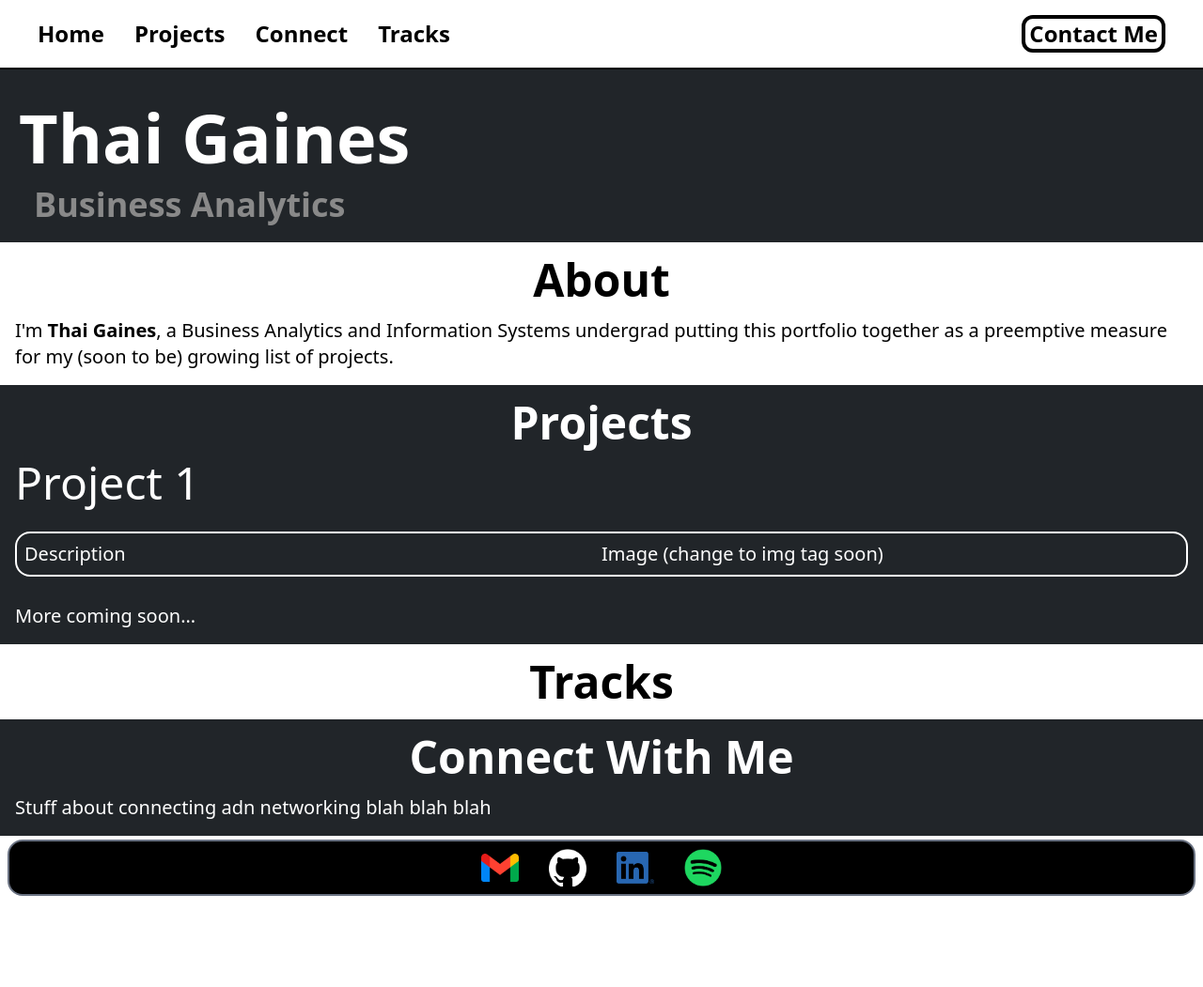
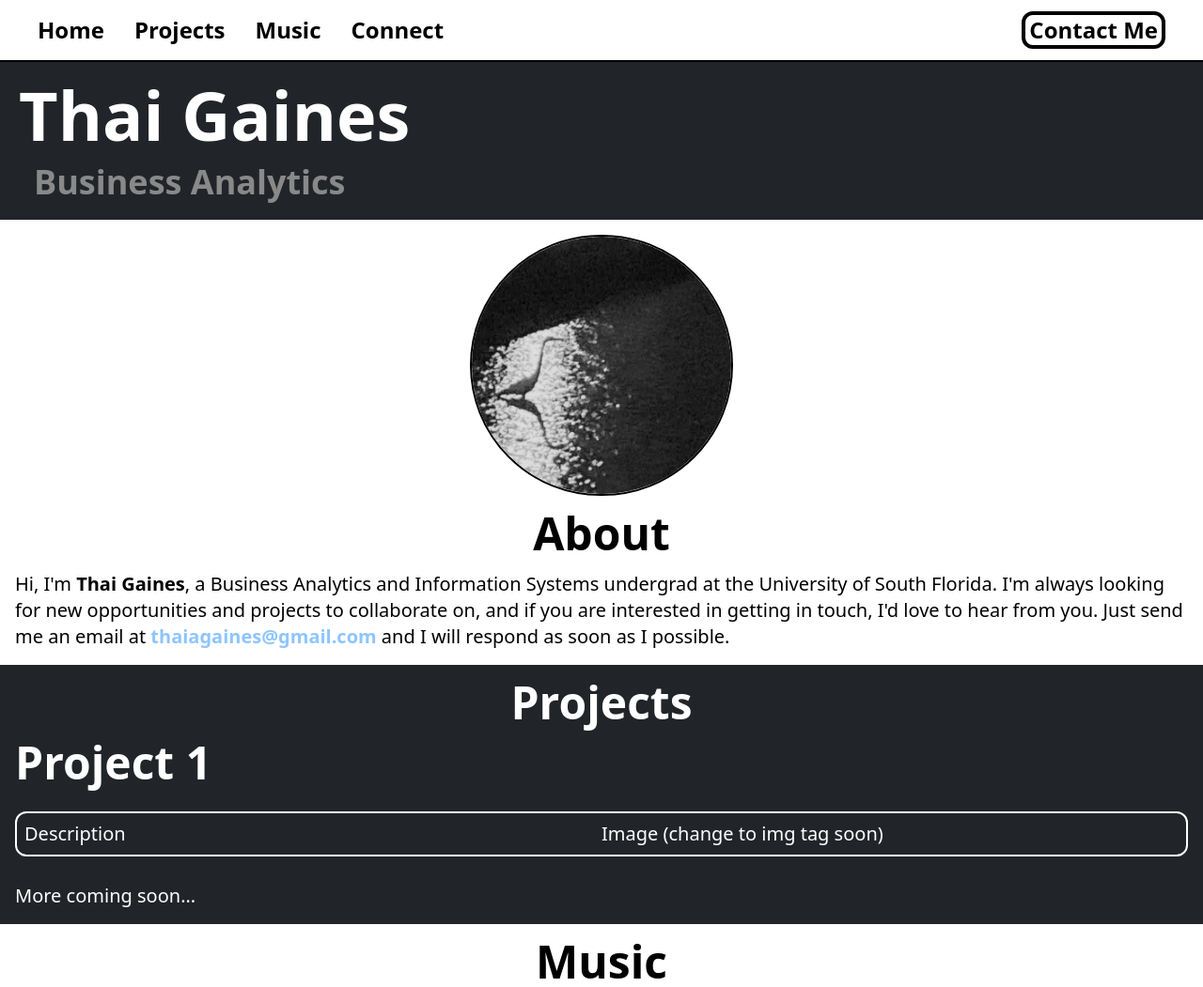
Before and after one commit to thaigaines/portfolio, a website: page index.html in a window 1280 px wide. Shown: the top 1051 px of the page at 94% size. Before the commit the page ends 958 px from the top, so only its background shows below. Drawn offline with nearby package versions, Linux system fonts and the light colour scheme; files that its build step writes are made by us from their sources.

Commit message:
consolidated repetitive styles and added more dynamic functionality

```diff
--- a/css/styles.css
+++ b/css/styles.css
@@ -33,3 +33,17 @@ img, video {
 .delay2 { animation-delay: 0.30s; }
 .delay3 { animation-delay: 0.45s; }
 .delay4 { animation-delay: 0.60s; }
+/* ===========================
+        CLASS DEFINITIONS
+=========================== */
+.hyperlink {transition: border-bottom-width 250ms;}
+.hyperlink:hover {
+    border-bottom-width: 3px;
+    border-bottom-style: solid;
+}
+
+.hover-button {transition: background-color 250ms, color 250ms; border-color: black;}
+.hover-button:hover {
+    background-color: black;
+    color: white;
+}
--- a/index.html
+++ b/index.html
@@ -11,17 +11,17 @@
         <title>thai gaines</title>
     </head>
 
-    <body>
-        <div id="page-div" class=" min-h-dvh text-xl">
+    <body class="font-sans">
+        <div id="page-div" class="min-h-dvh text-xl">
 
-            <div id="sticky-nav" class="sticky inset-x-0 top-0 z-10 border-b-2 border-b-black bg-white">
-                <div class="flex items-center gap-8 py-4 mx-10 font-extrabold text-2xl">
-                        <a class="fadeInDown" href="#top">Home</a>
-                        <a class="fadeInDown delay1" href="#projects">Projects</a>
-                        <a class="fadeInDown delay2" href="#connect">Connect</a>
-                        <a class="fadeInDown delay3" href="#tracks">Tracks</a>
+            <div id="sticky-nav" class="sticky left-0 right-0 top-0 z-10 border-b-2 border-b-black bg-white">
+                <div class="flex items-center gap-8 py-3 mx-10 font-extrabold text-2xl">
+                        <a class="fadeInDown hyperlink" href="#top">Home</a>
+                        <a class="fadeInDown delay1 hyperlink" href="#projects">Projects</a>
+                        <a class="fadeInDown delay2 hyperlink" href="#music">Music</a>
+                        <a class="fadeInDown delay3 hyperlink" href="#connect">Connect</a>
                         <div id="contact-div" class="flex-1 flex justify-end">
-                            <a class="fadeIntoYou delay4 px-1 border-4 border rounded-xl" href="#contact">Contact Me</a>
+                            <a class="fadeIntoYou delay4 hover-button px-1 border-4 border rounded-xl" href="#contact">Contact Me</a>
                         </div>
                 </div>
             </div>
@@ -30,17 +30,23 @@
 
             <div id="body-div1" class="flex flex-col gap-4 p-5 bg-[#212529]">
 
-                <h1 class="fadeInDown mt-4 font-extrabold text-7xl text-white">Thai Gaines</h1>
+                <h1 class="fadeInDown font-extrabold text-7xl text-white">Thai Gaines</h1>
                 <h3 class="fadeInDown ml-4 font-bold text-4xl text-[#898989]">Business Analytics</h2>
 
             </div>
 
             <!-- Intro Section -->
             <div id="body-div2" class="flex-1 flex flex-col gap-4 p-4">
-
+                <img alt="thai gaines" class="self-center size-70 border-2 rounded-full" src="images/lacrimosa.jpeg">
                 <h2 id="about" class="self-center text-5xl font-extrabold">About</h2>
-                <p>
-                    I'm <span class="font-bold">Thai Gaines</span>, a Business Analytics and Information Systems undergrad putting this portfolio together as a preemptive measure for my (soon to be) growing list of projects.
+                <p id="about-text">
+                    Hi, I'm
+                    <span class="font-bold">Thai Gaines</span>,
+                    a Business Analytics and Information Systems undergrad at the University of South Florida.
+                    I'm always looking for new opportunities and projects to collaborate on, and if you are interested in getting in touch, I'd love to hear from you.
+                    Just send me an email at
+                    <a href="mailto:thaiagaines@gmail.com?subject=Portfolio Contact&body=Hello, " class="hyperlink text-blue-300 font-bold">thaiagaines@gmail.com</a>
+                    and I will respond as soon as I possible.
                 </p>
 
             </div>
@@ -48,8 +54,8 @@
             <div id="body-div3" class="flex-1 flex flex-col gap-4 p-4 bg-[#212529] text-white">
 
                 <h2 id="projects" class="self-center text-5xl font-extrabold">Projects</h2>
-                <h3 class="text-5xl">Project 1</h3>
-                <div class="flex my-3 border-2 border-white rounded-[1rem] p-2">
+                <h3 class="text-5xl font-bold">Project 1</h3>
+                <div class="flex my-3 border-2 border-white rounded-xl p-2">
                     <p class="flex-1">
                         Description
                     </p>
@@ -64,7 +70,15 @@
             </div>
 
             <div id="body-div4" class="flex-1 flex flex-col gap-4 p-4">
-                <h2 id="tracks" class="self-center text-5xl font-extrabold">Tracks</h2>
+                <h2 id="music" class="self-center text-5xl font-extrabold">Music</h2>
+                <p>
+                    I think it is important to have several outlets to fill yourself out as a person.
+                    Being a musician has always been incredibly important to me and creating music has deeply shaped who I am and how I work through my obstacles.
+                </p>
+                <iframe id="spotify-embed" class="rounded-xl" src="https://open.spotify.com/embed/artist/65oMgzK0T2AmKHGLdYpqKE?utm_source=generator&theme=0"
+                        width="100%" height="352" frameBorder="0"
+                        allow="autoplay; clipboard-write; encrypted-media; fullscreen; picture-in-picture" loading="lazy">
+                </iframe>
             </div>
 
             <div id="body-div5" class="flex-1 flex flex-col gap-4 p-4 bg-[#212529] text-white">
@@ -75,7 +89,7 @@
                 </p>
 
             </div>
-            <footer id="social-icons" class="flex justify-center items-center gap-8 mx-2 my-1 py-2 border-2 rounded-2xl border-gray-500 bg-black">
+            <footer id="social-icons" class="flex justify-center items-center gap-8 m-1 py-2 border-2 rounded-2xl border-gray-500 bg-black">
 
                 <!-- Social and Contact Icons -->
                 <a href="mailto:thaiagaines@gmail.com?subject=Portfolio Contact&body=Hello, ">
```
Also changed, not shown: README.md, 1 other file.
